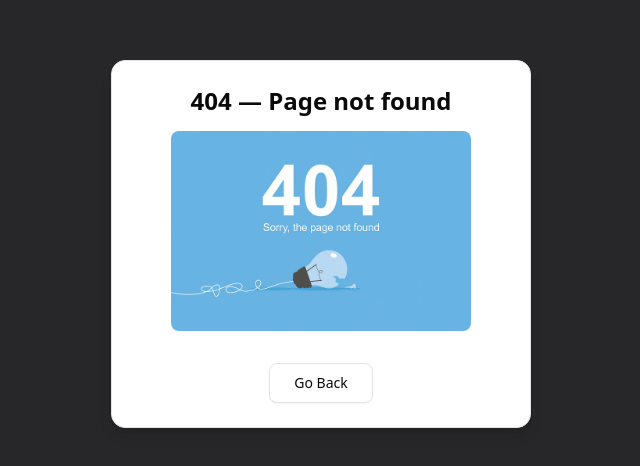
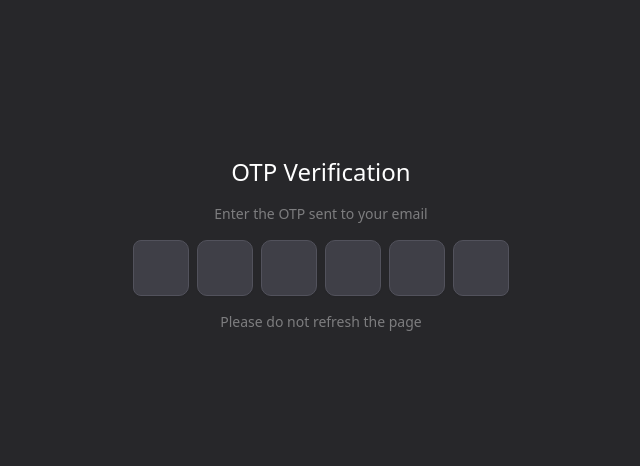
Before and after one commit to praveen12kumar/lms, a React app in the folder frontend/: page /auth/forgot-password/otp in a window 1280 px wide. Before the commit this address had no page. Shown: the part 156-622 px from the top of the page, without its empty margins (319-959 px from the left). Built offline with nearby package versions, Linux system fonts and the light colour scheme; the HTML template or start-up script is replaced by a standard one.

Commit message:
Added forgot password

```diff
--- a/frontend/src/App.jsx
+++ b/frontend/src/App.jsx
@@ -11,6 +11,9 @@ import { SignInContainer } from './components/organisms/auth/SignInContainer';
 import OneTimePasswordContainer from './pages/auth/OneTimePasswordContainer';
 import Home from './pages/home/Home';
 import ForgotPasswordContainer from './pages/auth/ForgotPasswordContainer';
+import ForgotPasswordOtpVerificationContainer from './pages/auth/ForgotPasswordOtpVerificationContainer';
+import ChangePassword from './pages/auth/ChangePassword';
+
 
 function App() {
 
@@ -25,7 +28,8 @@ function App() {
         <Route path='/auth/signup' element={<Auth> <SignUpContainer/></Auth>}/>
         <Route path='/auth/otp' element={<OneTimePasswordContainer/>}/>
         <Route path='/auth/forgot-password' element={<ForgotPasswordContainer/>}/>
-
+        <Route path="/auth/change-password" element={<ChangePassword/>}/>
+        <Route path='/auth/forgot-password/otp' element={<ForgotPasswordOtpVerificationContainer/>}/>
         <Route path='/*' element={<NotFound/>}/>
       </Routes>
       </QueryClientProvider>
--- a/frontend/src/apis/auth/index.js
+++ b/frontend/src/apis/auth/index.js
@@ -62,5 +62,19 @@ export const forgotPasswordRequest = async({email})=>{
         console.log("error is forgot password",error);
         throw error.response.data.message;
     }
+}
 
+export const verifyOtpRequest = async({email, otp})=>{
+    try {
+        const response = await axios.post('/api/v1/users/verify-otp', {
+            email,
+            otp
+        });
+
+        return response.data;
+
+    } catch (error) {
+        console.log("error is verifing the otp",error);
+        throw error.response.data.message;
+    }
 }
--- a/frontend/src/components/organisms/auth/ForgotPassword.jsx
+++ b/frontend/src/components/organisms/auth/ForgotPassword.jsx
@@ -6,7 +6,7 @@ import { TriangleAlert } from "lucide-react";
 import { CircleCheck} from "lucide-react";
 import React from 'react'
 
-const ForgotPassword = ({validationErrors, formInput, setFormInput, onForgotPasswordFormSubmit, error="", isSuccess="", isPending=""}) => {
+const ForgotPassword = ({validationErrors, formInput, setFormInput, onForgotPasswordFormSubmit, error, isSuccess, isPending}) => {
   return (
     <div className='w-full h-dvh flex items-center justify-center bg-zinc-800'>
         <Card className="w-full max-w-[420px]">
@@ -28,7 +28,7 @@ const ForgotPassword = ({validationErrors, formInput, setFormInput, onForgotPass
                 {
                     isSuccess && (
                         <div className="flex items-center gap-2 bg-emerald-100 rounded-md mb-4 text-destructive-foreground w-full text-emerald-800 text-xs p-4">
-                          <CircleCheck className="size-4"/> <p>Successfully signed in. Redirecting....</p>
+                          <CircleCheck className="size-4"/> <p>Redirecting to Otp verification...</p>
                         </div>
                     )
                 }
--- a/frontend/src/pages/auth/OneTimePassword.jsx
+++ b/frontend/src/components/organisms/auth/OneTimePassword.jsx
@@ -4,8 +4,6 @@ import { InputOTP, InputOTPGroup, InputOTPSlot } from '@/components/ui/input-otp
 
 
 export default function OneTimePassword({isPending, isSuccess, error, value, setValue, onComplete}){
-
-  console.log("One time password component rendered")
 
   const blockStyle = "w-10 md:w-14 h-10 md:h-14 rounded-lg border border-zinc-600 bg-zinc-700 text-center text-2xl";
 
--- /dev/null
+++ b/frontend/src/hooks/apis/auth/useForgotPassword.js
@@ -0,0 +1,28 @@
+import { useMutation } from "@tanstack/react-query";
+import { forgotPasswordRequest} from "@/apis/auth";
+import toast from "react-hot-toast";
+
+
+export const useForgotPassword = () =>{
+    const {isPending, isSuccess, error, mutateAsync: forgotPasswordMutution} = useMutation({
+        mutationFn: forgotPasswordRequest,
+
+        onSuccess:(data)=>{
+            //console.log("Email Verify successfully", data);
+            toast.success("Email Verify successfully");
+        },
+        onError:(err)=>{
+            //console.log("Error in verifying Email", err);
+            toast.error(err || "Something went wrong");
+        }
+
+    });
+
+
+    return{
+        isPending,
+        isSuccess,
+        error,
+        forgotPassword: forgotPasswordMutution
+    }
+}
--- a/frontend/src/hooks/apis/auth/useSignUp.js
+++ b/frontend/src/hooks/apis/auth/useSignUp.js
@@ -4,7 +4,6 @@ import toast from "react-hot-toast";
 
 export const useSignUp = () => {
   const {
-    mutate,
     mutateAsync: signUpMutation,
     isPending,
     isSuccess,
--- /dev/null
+++ b/frontend/src/hooks/apis/auth/useVerifyOtp.js
@@ -0,0 +1,28 @@
+import { useMutation } from "@tanstack/react-query";
+import { verifyOtpRequest } from "@/apis/auth";
+import toast from "react-hot-toast";
+
+
+export const useVerifyOtp = () =>{
+    const {isPending, isSuccess, error, mutateAsync: verifyOtpMutution} = useMutation({
+        mutationFn: verifyOtpRequest,
+
+        onSuccess:(data)=>{
+            //console.log("Email Verify successfully", data);
+            toast.success("Email Verify successfully");
+        },
+        onError:(err)=>{
+            //console.log("Error in verifying Email", err);
+            toast.error(err || "Something went wrong");
+        }
+    });
+
+
+    return{
+        isPending,
+        isSuccess,
+        error,
+        verifyOtp: verifyOtpMutution
+
+        }
+}
--- /dev/null
+++ b/frontend/src/pages/auth/ChangePassword.jsx
@@ -0,0 +1,9 @@
+import React from 'react'
+
+const ChangePassword = () => {
+  return (
+    <div>ChangePassword</div>
+  )
+}
+
+export default ChangePassword
--- a/frontend/src/pages/auth/ForgotPasswordContainer.jsx
+++ b/frontend/src/pages/auth/ForgotPasswordContainer.jsx
@@ -1,10 +1,14 @@
-import React, { useState } from 'react';
+import React, { useEffect, useState } from 'react';
 import ForgotPassword from '@/components/organisms/auth/ForgotPassword';
+import { useForgotPassword } from '@/hooks/apis/auth/useForgotPassword';
+import { useNavigate } from 'react-router-dom';
 
 const ForgotPasswordContainer = () => {
 
     const [formInput, setFormInput] = useState({email:""});
     const [validationErrors, setValidationErrors] = useState(null);
+    const {isPending, isSuccess, error, forgotPassword} = useForgotPassword();
+    const navigate = useNavigate();
 
     async function onForgotPasswordFormSubmit(e){
         e.preventDefault();
@@ -16,16 +20,31 @@ const ForgotPasswordContainer = () => {
             return;
         }
         setValidationErrors(null);
+
+        await forgotPassword(formInput);
     }
+
+
+    useEffect(()=>{
+        if(isSuccess){
+            navigate('/auth/forgot-password/otp', {
+              state:{
+                email: formInput.email,
+              }
+            });
+        }
+    },[isSuccess])
 
   return (
     <>
         <ForgotPassword
+            error={error}
+            isPending={isPending}
+            isSuccess={isSuccess}
             formInput={formInput}
             setFormInput={setFormInput}
             validationErrors={validationErrors}
             onForgotPasswordFormSubmit={onForgotPasswordFormSubmit}
-
         />
 
     </>
--- /dev/null
+++ b/frontend/src/pages/auth/ForgotPasswordOtpVerificationContainer.jsx
@@ -0,0 +1,43 @@
+import React, { useEffect, useState } from 'react'
+import OneTimePassword from '@/components/organisms/auth/OneTimePassword';
+import { useLocation } from 'react-router-dom';
+import { useNavigate } from 'react-router-dom';
+import { useVerifyOtp } from '@/hooks/apis/auth/useVerifyOtp';
+
+const ForgotPasswordOtpVerificationContainer = () => {
+    const [value, setValue] = useState("");
+    const location = useLocation();
+    const {email} = location.state || {};
+
+    const navigate = useNavigate();
+
+    const {isPending, isSuccess, error, verifyOtp} = useVerifyOtp();
+
+    async function onComplete(){
+       console.log("value", value);
+       const response = await verifyOtp({email, otp: value});
+       console.log("response", response);
+    }
+
+    useEffect(()=>{
+      if(isSuccess){
+        navigate('/auth/change-password');
+      }
+    },[isSuccess]);
+
+
+  return (
+    <>
+    <OneTimePassword
+        value={value}
+        setValue={setValue}
+        onComplete={onComplete}
+        isPending={isPending}
+        isSuccess={isSuccess}
+        error={error}
+    />
+    </>
+  )
+}
+
+export default ForgotPasswordOtpVerificationContainer;
--- a/frontend/src/pages/auth/OneTimePasswordContainer.jsx
+++ b/frontend/src/pages/auth/OneTimePasswordContainer.jsx
@@ -1,7 +1,7 @@
 import React, { useEffect } from 'react'
 import { useState } from 'react';
 import { useLocation, useNavigate } from 'react-router-dom';
-import OneTimePassword from './OneTimePassword';
+import OneTimePassword from '../../components/organisms/auth/OneTimePassword';
 import { useVerifyEmail } from '@/hooks/apis/auth/useVerifyEmail';
 
 const OneTimePasswordContainer = () => {
```
Also changed, not shown: 2 other files (tests, documents, lock files or other folders).
